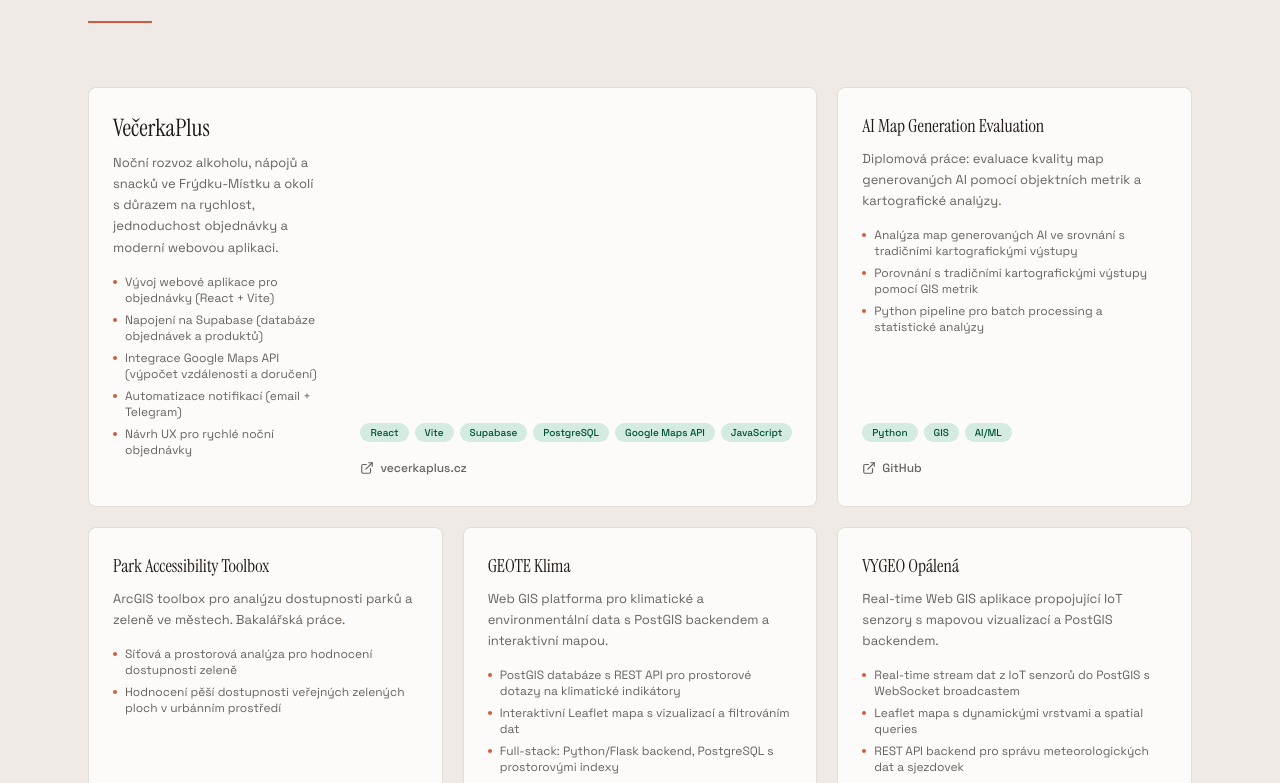
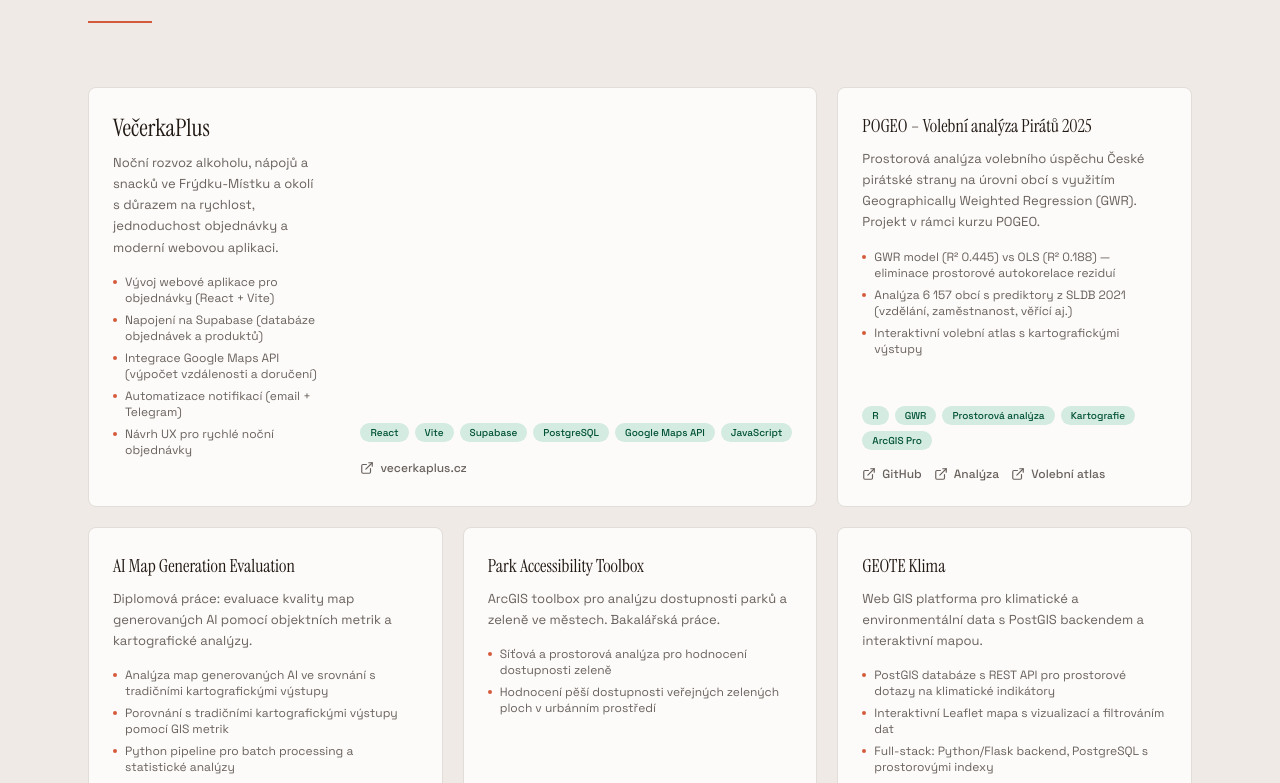
Before and after one commit to thatmike1/peta-vibecode-redesign, a React (Vite) app: page / in a window 1280 px wide. Shown: the part 4817-5600 px from the top of the page. Built offline with nearby package versions, Linux system fonts and the light colour scheme.

Commit message:
Add POGEO project details with multiple links and update Project interface to support additional links

```diff
--- a/src/components/sections/projects-section.tsx
+++ b/src/components/sections/projects-section.tsx
@@ -83,6 +83,22 @@ function ProjectCard({
             </span>
           ))}
         </div>
+        {project.links && project.links.length > 0 ? (
+          <div className="flex flex-wrap gap-3">
+            {project.links.map((l) => (
+              <a
+                key={l.url}
+                href={l.url}
+                target="_blank"
+                rel="noopener noreferrer"
+                className="inline-flex items-center gap-1.5 text-xs font-medium text-muted-foreground hover:text-topo transition-colors group-hover:text-topo"
+              >
+                <ExternalLink className="w-3.5 h-3.5" />
+                {l.label}
+              </a>
+            ))}
+          </div>
+        ) : (
           <a
             href={project.link}
             target="_blank"
@@ -92,6 +108,7 @@ function ProjectCard({
             <ExternalLink className="w-3.5 h-3.5" />
             {project.linkLabel}
           </a>
+        )}
       </div>
     </div>
   );
--- a/src/data/content.en.ts
+++ b/src/data/content.en.ts
@@ -182,6 +182,24 @@ export const projects: Project[] = [
     tags: ["React", "Vite", "Supabase", "PostgreSQL", "Google Maps API", "JavaScript"],
     link: "https://vecerkaplus.cz/",
     linkLabel: "vecerkaplus.cz",
+  },
+  {
+    title: "POGEO – Pirate Party Electoral Analysis 2025",
+    description:
+      "Spatial analysis of the Czech Pirate Party's electoral performance at the municipal level using Geographically Weighted Regression (GWR). University course project.",
+    features: [
+      "GWR model (R² 0.445) vs OLS (R² 0.188) — spatial autocorrelation of residuals eliminated",
+      "Analysis of 6,157 municipalities with SLDB 2021 predictors (education, employment, religiosity, etc.)",
+      "Interactive electoral atlas with cartographic outputs",
+    ],
+    tags: ["R", "GWR", "Spatial Analysis", "Cartography", "ArcGIS Pro"],
+    link: "https://github.com/SvobVojtech/pogeo_2026",
+    linkLabel: "GitHub",
+    links: [
+      { label: "GitHub", url: "https://github.com/SvobVojtech/pogeo_2026" },
+      { label: "Analysis", url: "https://petrmikeska.cz/pogeo/" },
+      { label: "Electoral Atlas", url: "https://petrmikeska.cz/pogeo/map/" },
+    ],
   },
   {
     title: "AI Map Generation Evaluation",
--- a/src/data/content.ts
+++ b/src/data/content.ts
@@ -23,6 +23,7 @@ export interface Project {
   tags: string[];
   link: string;
   linkLabel: string;
+  links?: { label: string; url: string }[];
 }
 
 export interface SkillCategory {
@@ -202,6 +203,24 @@ export const projects: Project[] = [
     tags: ["React", "Vite", "Supabase", "PostgreSQL", "Google Maps API", "JavaScript"],
     link: "https://vecerkaplus.cz/",
     linkLabel: "vecerkaplus.cz",
+  },
+  {
+    title: "POGEO – Volební analýza Pirátů 2025",
+    description:
+      "Prostorová analýza volebního úspěchu České pirátské strany na úrovni obcí s využitím Geographically Weighted Regression (GWR). Projekt v rámci kurzu POGEO.",
+    features: [
+      "GWR model (R² 0.445) vs OLS (R² 0.188) — eliminace prostorové autokorelace reziduí",
+      "Analýza 6 157 obcí s prediktory z SLDB 2021 (vzdělání, zaměstnanost, věřící aj.)",
+      "Interaktivní volební atlas s kartografickými výstupy",
+    ],
+    tags: ["R", "GWR", "Prostorová analýza", "Kartografie", "ArcGIS Pro"],
+    link: "https://github.com/SvobVojtech/pogeo_2026",
+    linkLabel: "GitHub",
+    links: [
+      { label: "GitHub", url: "https://github.com/SvobVojtech/pogeo_2026" },
+      { label: "Analýza", url: "https://petrmikeska.cz/pogeo/" },
+      { label: "Volební atlas", url: "https://petrmikeska.cz/pogeo/map/" },
+    ],
   },
   {
     title: "AI Map Generation Evaluation",
```
Also changed, not shown: 1 other file (tests, documents, lock files or other folders). Lines whose indentation alone changed are shown as unchanged.
